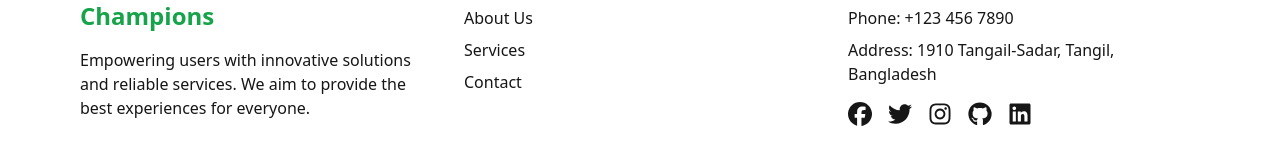
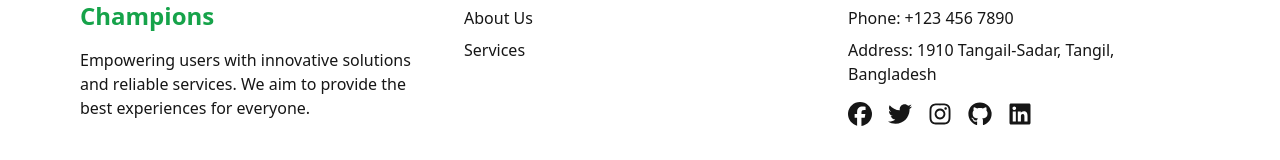
Before and after one commit to rizonahmed/marathon-management, a React (Vite) app: page /about in a window 1280 px wide. Shown: the part 2175-2335 px from the top of the page. Built offline with nearby package versions, Linux system fonts and the light colour scheme; no server answers.

Commit message:
change the footer

```diff
--- a/src/Footer.jsx
+++ b/src/Footer.jsx
@@ -32,9 +32,7 @@ const Footer = () => {
                         <li>
                              <Link to="/services" className="hover:text-green-500">Services</Link>
                         </li>
-                        <li>
-                             <Link to="" className="hover:text-green-500"> Contact</Link>
-                        </li>
+
                     </ul>
                 </div>
 
```
